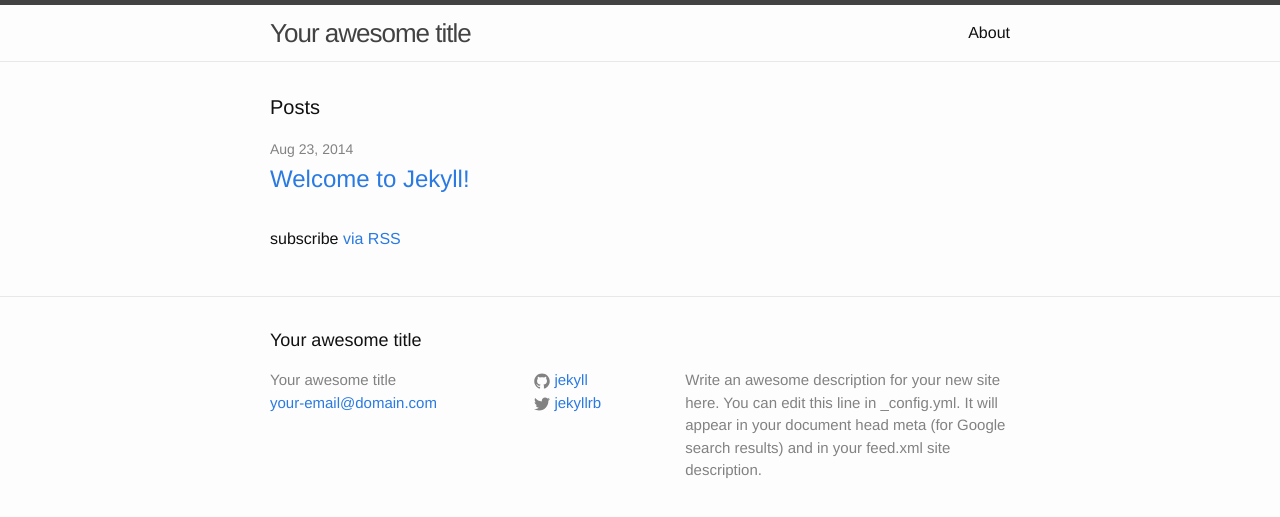
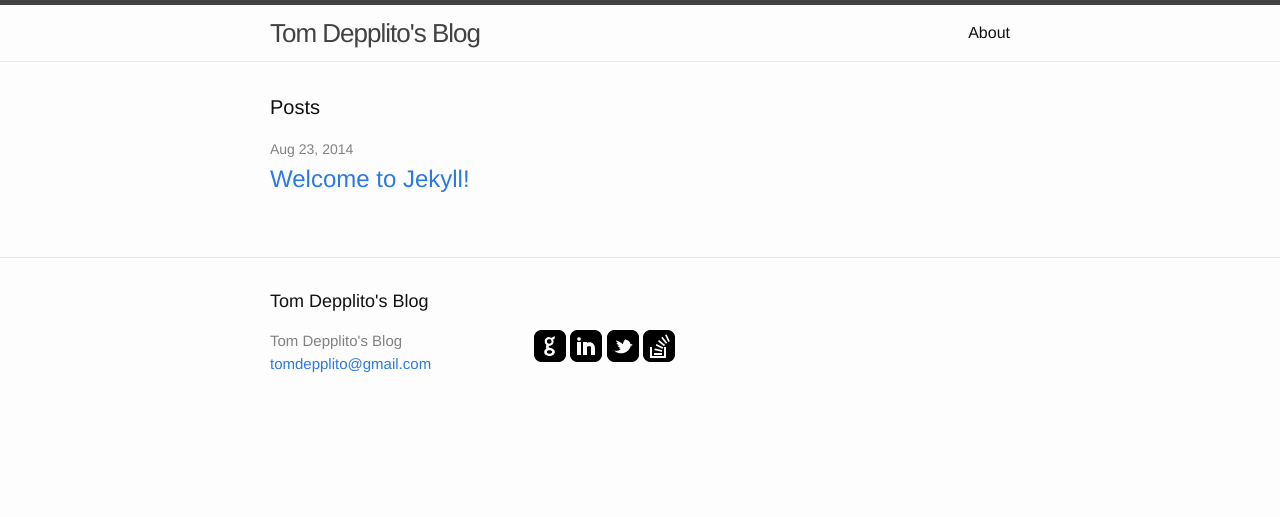
Before and after one commit to tomdepplito/tomdepplito.github.io, a Jekyll site: the page built from index.html, in a window 1280 px wide. Shown: the top 517 px of the page. Built offline with Jekyll 4.4.1, drawn with Linux system fonts in a browser that asks for light colours.

Commit message:
Added links to footer

```diff
--- a/_config.yml
+++ b/_config.yml
@@ -1,14 +1,14 @@
 # Site settings
-title: Your awesome title
-email: your-email@domain.com
+title: Tom Depplito's Blog
+email: tomdepplito@gmail.com
 description: > # this means to ignore newlines until "baseurl:"
   Write an awesome description for your new site here. You can edit this
   line in _config.yml. It will appear in your document head meta (for
   Google search results) and in your feed.xml site description.
 baseurl: "" # the subpath of your site, e.g. /blog/
-url: "http://yourdomain.com" # the base hostname & protocol for your site
-twitter_username: jekyllrb
-github_username:  jekyll
+url: "http://tomdepplito.com" # the base hostname & protocol for your site
+twitter_username: tomdepplito
+github_username:  tomdepplito
 
 # Build settings
 markdown: kramdown
--- a/_includes/footer.html
+++ b/_includes/footer.html
@@ -12,44 +12,21 @@
         </ul>
       </div>
 
-      <div class="footer-col  footer-col-2">
-        <ul class="social-media-list">
-          {% if site.github_username %}
-          <li>
-            <a href="https://github.com/{{ site.github_username }}">
-              <span class="icon  icon--github">
-                <svg viewBox="0 0 16 16">
-                  <path fill="#828282" d="M7.999,0.431c-4.285,0-7.76,3.474-7.76,7.761 c0,3.428,2.223,6.337,5.307,7.363c0.388,0.071,0.53-0.168,0.53-0.374c0-0.184-0.007-0.672-0.01-1.32 c-2.159,0.469-2.614-1.04-2.614-1.04c-0.353-0.896-0.862-1.135-0.862-1.135c-0.705-0.481,0.053-0.472,0.053-0.472 c0.779,0.055,1.189,0.8,1.189,0.8c0.692,1.186,1.816,0.843,2.258,0.645c0.071-0.502,0.271-0.843,0.493-1.037 C4.86,11.425,3.049,10.76,3.049,7.786c0-0.847,0.302-1.54,0.799-2.082C3.768,5.507,3.501,4.718,3.924,3.65 c0,0,0.652-0.209,2.134,0.796C6.677,4.273,7.34,4.187,8,4.184c0.659,0.003,1.323,0.089,1.943,0.261 c1.482-1.004,2.132-0.796,2.132-0.796c0.423,1.068,0.157,1.857,0.077,2.054c0.497,0.542,0.798,1.235,0.798,2.082 c0,2.981-1.814,3.637-3.543,3.829c0.279,0.24,0.527,0.713,0.527,1.437c0,1.037-0.01,1.874-0.01,2.129 c0,0.208,0.14,0.449,0.534,0.373c3.081-1.028,5.302-3.935,5.302-7.362C15.76,3.906,12.285,0.431,7.999,0.431z"/>
-                </svg>
-              </span>
-
-              <span class="username">{{ site.github_username }}</span>
-            </a>
-          </li>
-          {% endif %}
-
-          {% if site.twitter_username %}
-          <li>
-            <a href="https://twitter.com/{{ site.twitter_username }}">
-              <span class="icon  icon--twitter">
-                <svg viewBox="0 0 16 16">
-                  <path fill="#828282" d="M15.969,3.058c-0.586,0.26-1.217,0.436-1.878,0.515c0.675-0.405,1.194-1.045,1.438-1.809
-                  c-0.632,0.375-1.332,0.647-2.076,0.793c-0.596-0.636-1.446-1.033-2.387-1.033c-1.806,0-3.27,1.464-3.27,3.27 c0,0.256,0.029,0.506,0.085,0.745C5.163,5.404,2.753,4.102,1.14,2.124C0.859,2.607,0.698,3.168,0.698,3.767 c0,1.134,0.577,2.135,1.455,2.722C1.616,6.472,1.112,6.325,0.671,6.08c0,0.014,0,0.027,0,0.041c0,1.584,1.127,2.906,2.623,3.206 C3.02,9.402,2.731,9.442,2.433,9.442c-0.211,0-0.416-0.021-0.615-0.059c0.416,1.299,1.624,2.245,3.055,2.271 c-1.119,0.877-2.529,1.4-4.061,1.4c-0.264,0-0.524-0.015-0.78-0.046c1.447,0.928,3.166,1.469,5.013,1.469 c6.015,0,9.304-4.983,9.304-9.304c0-0.142-0.003-0.283-0.009-0.423C14.976,4.29,15.531,3.714,15.969,3.058z"/>
-                </svg>
-              </span>
-
-              <span class="username">{{ site.twitter_username }}</span>
-            </a>
-          </li>
-          {% endif %}
-        </ul>
-      </div>
-
-      <div class="footer-col  footer-col-3">
-        <p class="text">{{ site.description }}</p>
+      <div class="footer-col  footer-col-4">
+        <a href="https://github.com/tomdepplito">
+          <img src="/assets/github.png">
+        </a>
+        <a href="https://www.linkedin.com/in/tomdepplito">
+          <img src="/assets/linkedin.png"/>
+        </a>
+        <a href="https://twitter.com/tomdepplito">
+          <img src="/assets/twitter_bird.png">
+        </a>
+        <a href="http://stackoverflow.com/users/1526117/tomdepplito">
+          <img src="/assets/stackoverflow.png">
+        </a>
       </div>
     </div>
-
   </div>
 
 </footer>
--- a/index.html
+++ b/index.html
@@ -18,6 +18,4 @@ layout: default
     {% endfor %}
   </ul>
 
-  <p class="rss-subscribe">subscribe <a href="{{ "/feed.xml" | prepend: site.baseurl }}">via RSS</a></p>
-
 </div>
```
Also changed, not shown: assets/github.png (added), assets/linkedin.png (added), assets/stackoverflow.png (added), assets/twitter_bird.png (added), css/linkedin.png (added), 1 other file.
